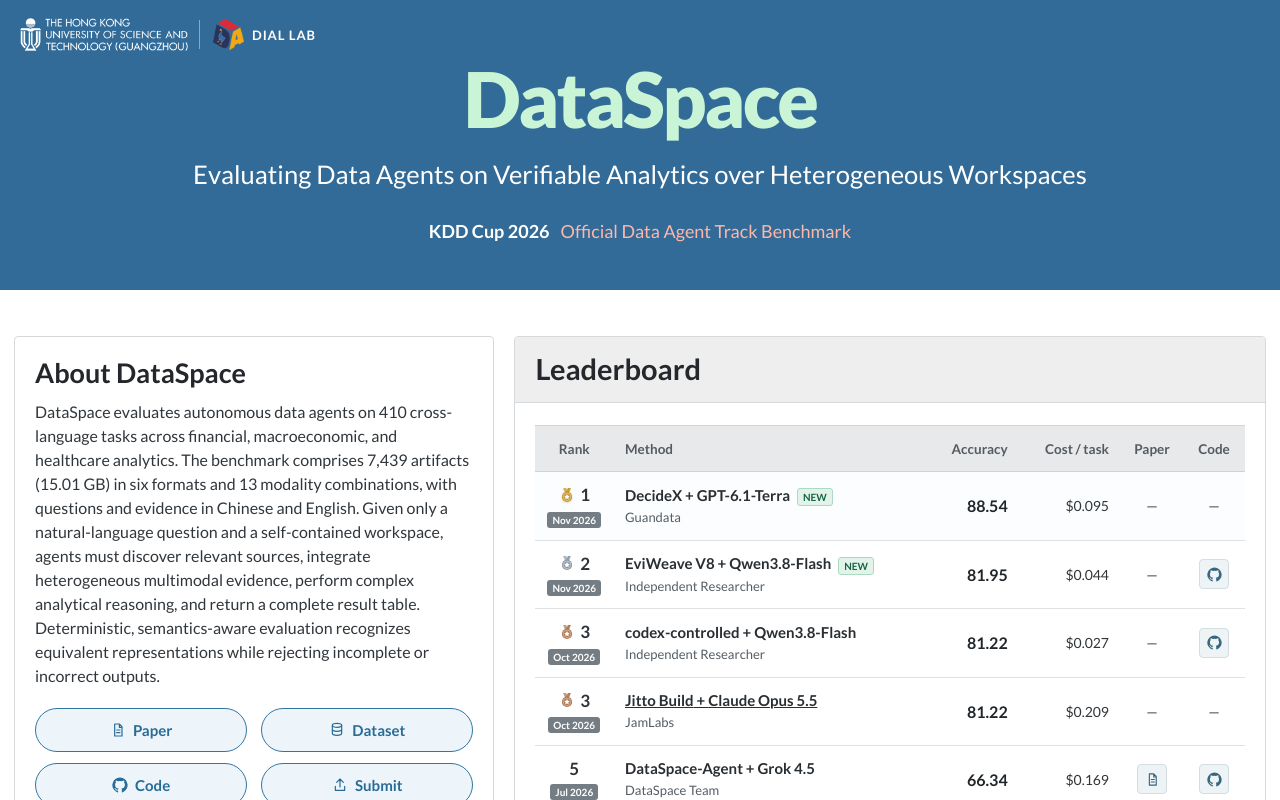
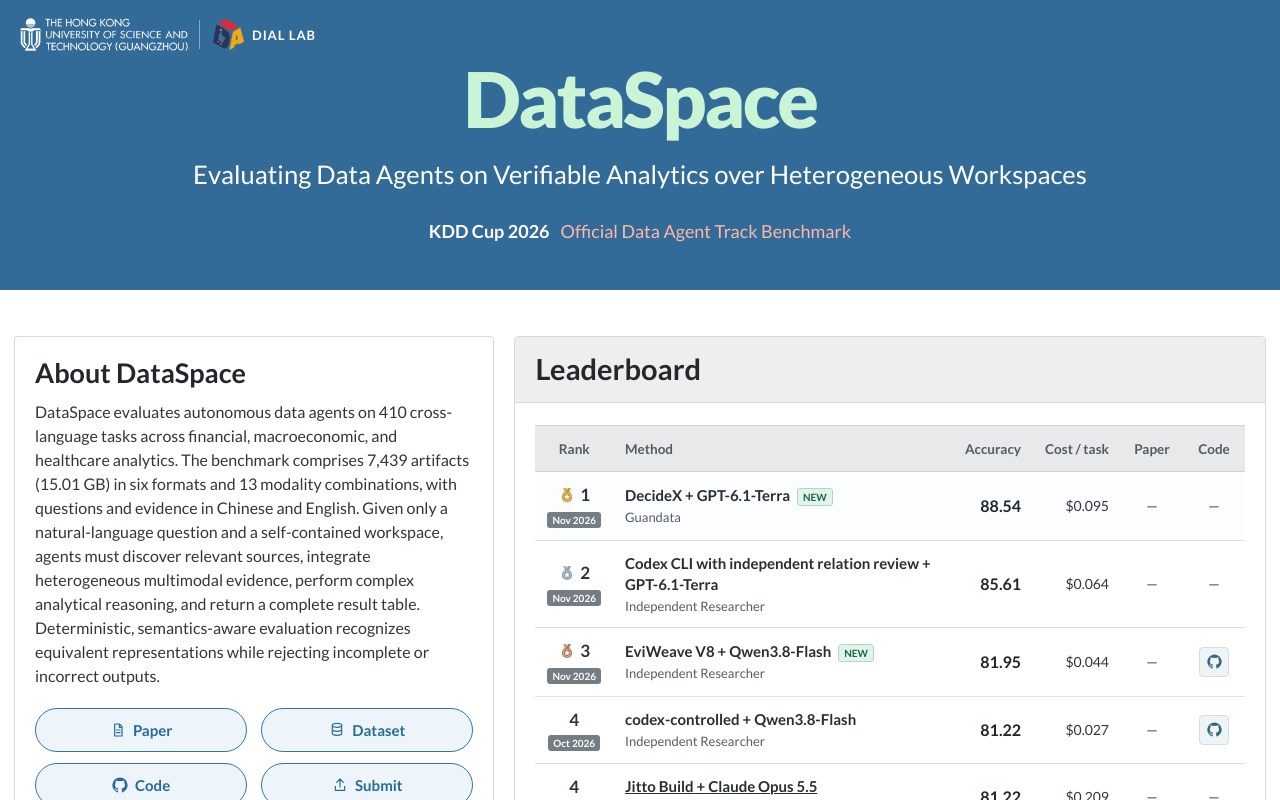
Before and after one commit to dataspace-bench/dataspace-bench.github.io, a React (Vite) app: page / in a window 1280 px wide. Shown: the top 800 px of the page. Built offline with nearby package versions, Linux system fonts and the light colour scheme.

Commit message:
Publish independent relation review leaderboard result

```diff
--- a/src/data/leaderboard.ts
+++ b/src/data/leaderboard.ts
@@ -40,6 +40,25 @@ export const leaderboardMethods: LeaderboardMethod[] = [
     snapshot: 'gpt-6.1-terra · 2026-10-26 · high effort',
     benchmarkVersion: 'DataSpace · 410 tasks',
     accent: '#55b8e8',
+    openWeight: false,
+  },
+  {
+    id: 'jin-zhang-codex-independent-review-gpt61-terra',
+    method: 'Codex CLI with independent relation review',
+    backbone: 'GPT-6.1-Terra',
+    organization: 'Independent Researcher',
+    description:
+      'Two-stage Codex CLI system with a separate source-grounded review session. Public-reference feedback informed method development; runtime recovery attempts are retained in the submission.',
+    accuracy: 85.61,
+    correct: 351,
+    costPerTask: 0.06424116243902439,
+    paperUrl: null,
+    codeUrl: null,
+    evaluated: '2026-11-21',
+    published: '2026-11-21',
+    snapshot: 'gpt-6.1-terra · requested model alias · high effort',
+    benchmarkVersion: 'DataSpace · 410 tasks',
+    accent: '#8b7cf6',
     openWeight: false,
   },
   {
```
